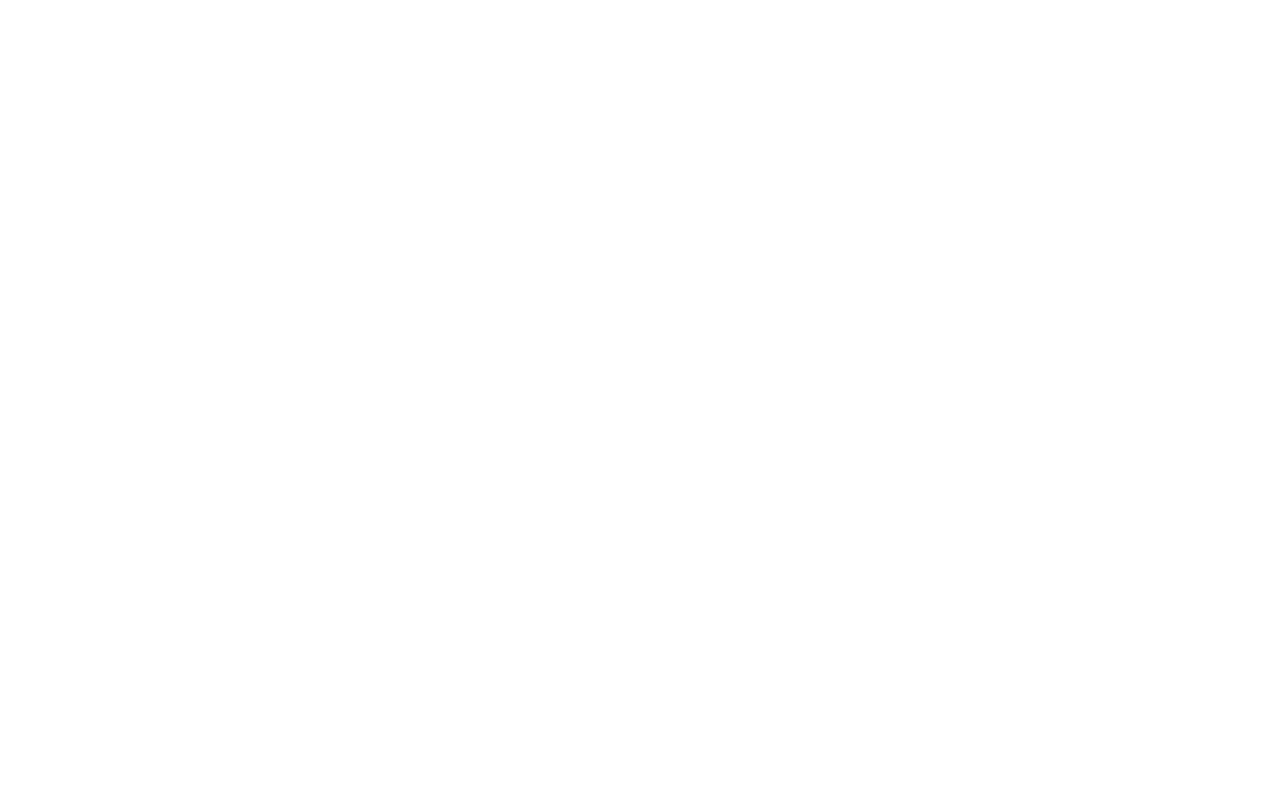
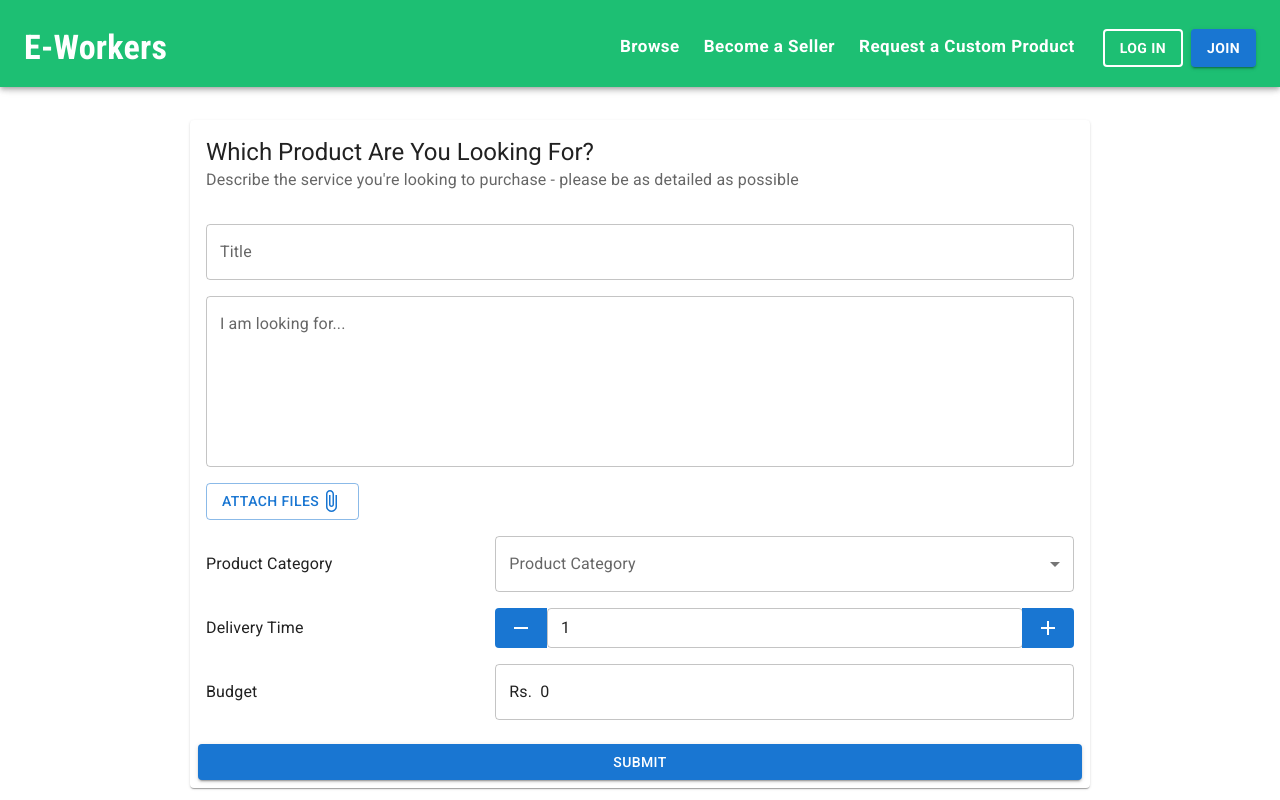
Before and after one commit to bilal42011/Ecommerce-Platform-For-Customized-Products, a React (Create React App) app: page /profile/1/requestcustomproduct in a window 1280 px wide. Before the commit this address had no page. Shown: the top 800 px of the page. Built offline with nearby package versions, Linux system fonts and the light colour scheme.

Commit message:
created send proposal page updated routes

```diff
--- a/src/Pages/RequestCustomProduct.js
+++ b/src/Pages/RequestCustomProduct.js
@@ -15,6 +15,7 @@
 
 export default function RequestCustomProduct() {
   const [formData, setFormData] = useState({
+    title: "",
     description: "",
     files: [],
     category: "",
@@ -39,6 +40,14 @@
       />
       <CardContent>
         <Stack spacing={2}>
+          <TextField
+            label="Title"
+            fullWidth
+            value={formData.title}
+            onChange={(e) =>
+              setFormData({ ...formData, title: e.target.value })
+            }
+          />
           <TextField
             multiline
             label="I am looking for..."
--- a/src/index.js
+++ b/src/index.js
@@ -21,31 +21,36 @@
 import EditProduct from "./Pages/EditProduct";
 import ChatsPage from "./Pages/ChatsPage";
 
-
-
 const root = ReactDOM.createRoot(document.getElementById("root"));
 root.render(
   <Router>
     <Routes>
       <Route path="/" element={<App />}>
         <Route index element={<Homepage />} />
-        <Route path="browse" element={<div>Browse Route</div>} />
-        <Route path="becomeseller" element={<div>Become a Seller</div>} />
-        <Route path="requestcustomproduct" element={<RequestCustomProduct />} />
         <Route path="login" element={<LogIn />} />
         <Route path="signup" element={<SignUp />} />
         <Route path="search" element={<SearchResultsPage />} />
+        <Route path="browse" element={<div>Browse Route</div>} />
         <Route path="products/:product_id" element={<ProductPage />} />
-        <Route path="buyers-requests" element={<ViewBuyerRequests />} />
-        <Route path="sellerprofile/:userId" element={<Outlet />}>
+        <Route path="profile/:userId" element={<Outlet />}>
           <Route index element={<UserProfile />} />
-             <Route path="customrequests" element={<Outlet />}>
-                 <Route index element={<CustomRequests />}></Route>
-                 <Route path=":requestId" element={<Outlet/>}>
-                      <Route index element={<div>Welcome to new request</div>}></Route>
-                      <Route path="customproposals" element={<CustomRequestProposals />} />
-                 </Route>
-             </Route>
+          <Route
+            path="requestcustomproduct"
+            element={<RequestCustomProduct />}
+          />
+
+          <Route path="becomeseller" element={<div>Become a Seller</div>} />
+          <Route path="buyers-requests" element={<ViewBuyerRequests />} />
+          <Route path="customrequests" element={<Outlet />}>
+            <Route index element={<CustomRequests />}></Route>
+            <Route path=":requestId" element={<Outlet />}>
+              <Route index element={<div>Welcome to new request</div>}></Route>
+              <Route
+                path="customproposals"
+                element={<CustomRequestProposals />}
+              />
+            </Route>
+          </Route>
           <Route path="products/create" element={<CreateProduct />} />
           <Route path="products/:product_id/edit" element={<EditProduct />} />
           <Route path="chats" element={<ChatsPage />} />
```
Also changed, not shown: src/Pages/SendProposal.js (added).
